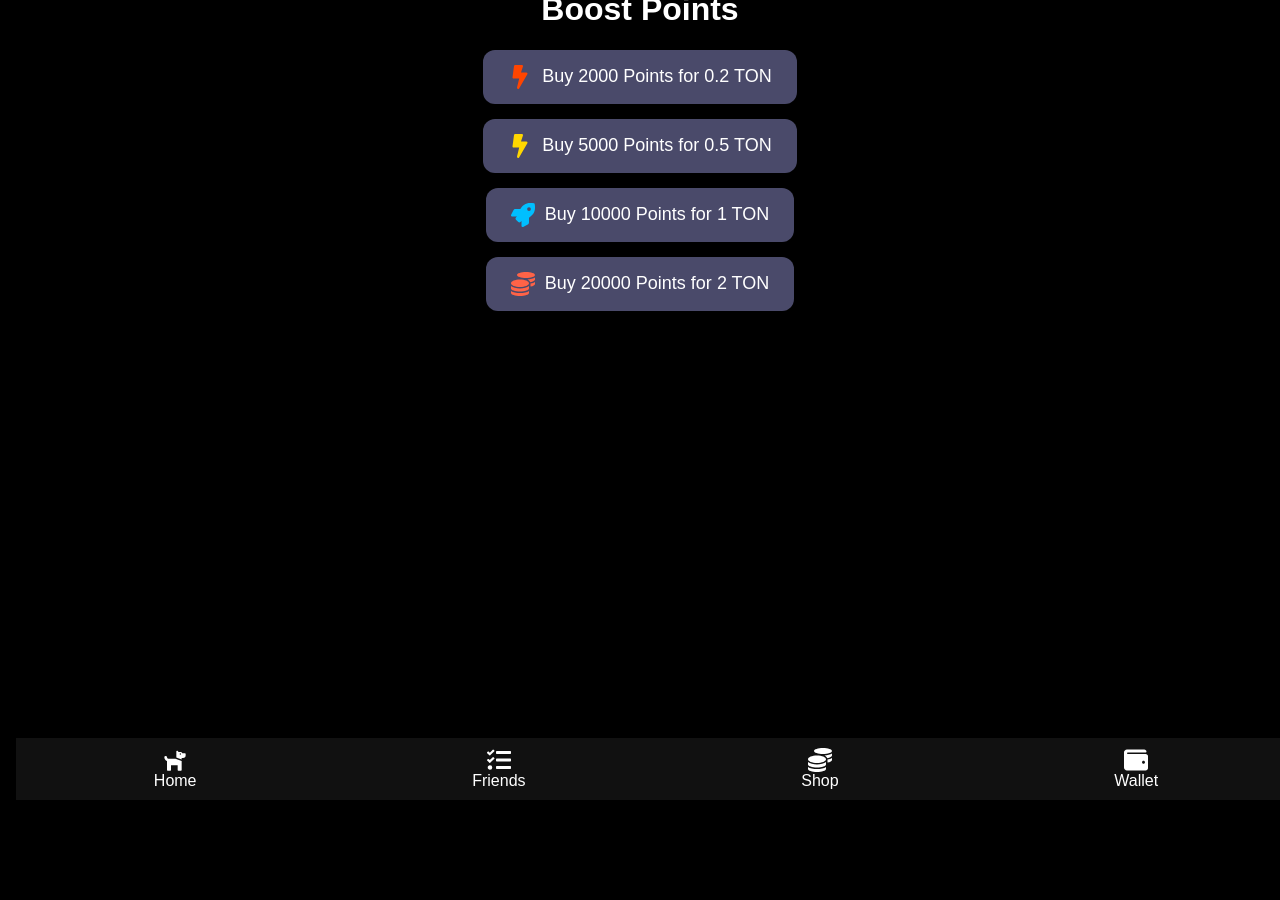
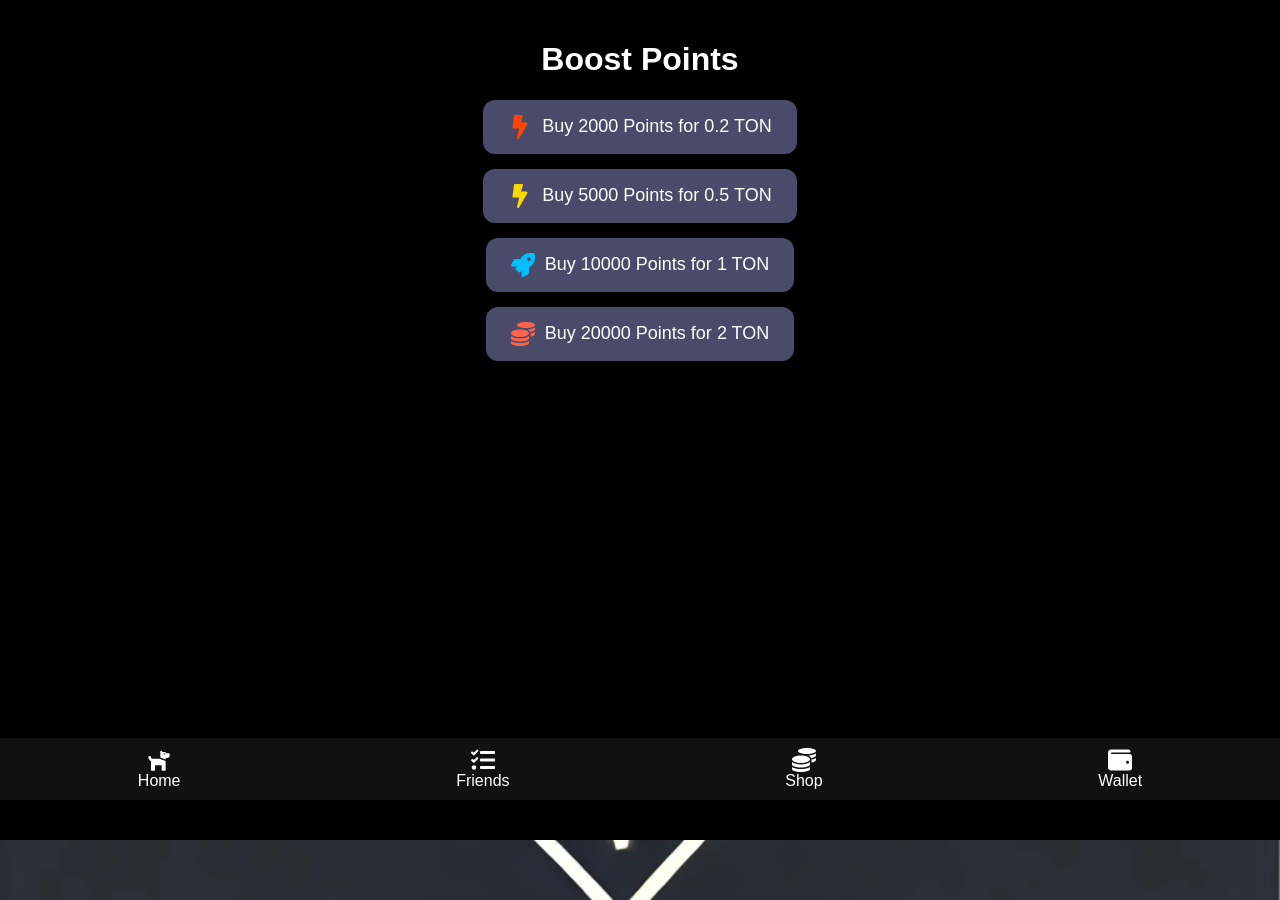
Before and after one commit to Rexdawn5/my-app-1, a React (Vite) app in the folder my-app/: page /boost in a window 1280 px wide. Before the commit the page ends 800 px from the top, so only its background shows below. Built offline with nearby package versions, Linux system fonts and the light colour scheme.

Commit message:
first commit

```diff
--- a/my-app/index.html
+++ b/my-app/index.html
@@ -1,10 +1,13 @@
-<!DOCTYPE html>
-<meta name="viewport" content="width=device-width, initial-scale=1, maximum-scale=1, user-scalable=no">
-    <title>spacedogs</title>
+<!doctype html>
+<html lang="en">
+  <head>
+    <meta charset="UTF-8" />
+    <link rel="icon" type="image/svg+xml" href="/vite.svg" />
+    <meta name="viewport" content="width=device-width, initial-scale=1.0" />
+    <title>Vite + React + TS</title>
   </head>
   <body>
     <div id="root"></div>
     <script type="module" src="/src/main.tsx"></script>
   </body>
 </html>
-<script src="https://telegram.org/js/telegram-web-app.js"></script>
--- a/my-app/src/App.css
+++ b/my-app/src/App.css
@@ -1,84 +1,26 @@
-#root {
-  max-width: 100%; /* Full width to adapt to the viewport */
-  margin: 0 auto;
-  padding: 1rem; /* Smaller padding for mobile compatibility */
-  text-align: center;
-  box-sizing: border-box; /* Ensure padding is included in the width */
+/* Global styles */
+body {
+  margin: 0;
+  padding: 0; /* Added padding reset */
+  font-family: Arial, sans-serif;
+  background-color: black;
+  color: white;
+  line-height: 1.5; /* Added for better readability */
 }
 
-/* Logo styles */
-.logo {
-  height: 4em; /* Smaller logo size for mobile */
-  padding: 1em;
-  will-change: filter;
-  transition: filter 300ms;
-}
-.logo:hover {
-  filter: drop-shadow(0 0 1.5em #646cffaa);
-}
-.logo.react:hover {
-  filter: drop-shadow(0 0 1.5em #61dafbaa);
+/* Links */
+a {
+  color: white;
+  text-decoration: none;
+  transition: color 0.3s ease; /* Smooth color transition on hover */
 }
 
-/* Spin animation for the logo with reduced duration on mobile */
-@keyframes logo-spin {
-  from {
-    transform: rotate(0deg);
-  }
-  to {
-    transform: rotate(360deg);
-  }
+a:hover {
+  color: lightgray;
 }
 
-/* Reduced animation speed on mobile devices */
-@media (prefers-reduced-motion: no-preference) {
-  a:nth-of-type(2) .logo {
-    animation: logo-spin infinite 15s linear; /* Slightly faster animation */
-  }
+/* Optional: Make links stand out more when focused */
+a:focus {
+  outline: 2px solid lightgray;
+  outline-offset: 2px;
 }
-
-/* Card styles */
-.card {
-  padding: 1.5em; /* Reduced padding for smaller screens */
-  margin: 1rem auto;
-  max-width: 90%; /* Keeps cards within screen width on mobile */
-  box-sizing: border-box;
-}
-
-/* Read-the-docs styling */
-.read-the-docs {
-  color: #888;
-  font-size: 0.9rem; /* Slightly smaller font for better mobile fit */
-}
-
-/* Responsive adjustments for smaller screens */
-@media (max-width: 768px) {
-  #root {
-    padding: 1rem; /* Reduce padding on smaller screens */
-  }
-  .logo {
-    height: 3em; /* Adjust logo size for smaller screens */
-  }
-  .card {
-    padding: 1em; /* Further reduce padding */
-  }
-  nav {
-    padding: 6px 0;
-  }
-  .read-the-docs {
-    font-size: 0.8rem; /* Adjust text size on small screens */
-  }
-}
-
-/* Ensure text size and padding for very small devices */
-@media (max-width: 480px) {
-  .card {
-    padding: 0.75em;
-  }
-  .logo {
-    height: 2.5em;
-  }
-  .read-the-docs {
-    font-size: 0.75rem;
-  }
-}
--- a/my-app/src/App.tsx
+++ b/my-app/src/App.tsx
@@ -1,37 +1,9 @@
 // src/App.tsx
-import React, { useEffect } from 'react';
+import React from 'react';
 import AppRouter from './router';
 
 const App: React.FC = () => {
-  useEffect(() => {
-    if (typeof window.Telegram !== "undefined" && window.Telegram.WebApp) {
-      const tg = window.Telegram.WebApp;
-
-      // Ensures the WebApp is fully loaded and triggers any necessary Telegram-specific actions
-      tg.ready();
-
-      // Conditionally show and hide the main button based on your needs
-      tg.MainButton.text = "Confirm";
-      tg.MainButton.color = "#4285F4"; // Example color
-      tg.MainButton.show(); // Show the button (you can remove this if you don’t need it)
-
-      // Hide the main button if you don’t want it displayed right away
-      // Remove or comment this out if the button needs to be visible initially
-      setTimeout(() => {
-        tg.MainButton.hide();
-      }, 2000); // Hides the button after 2 seconds
-
-      // Avoid calling tg.resize() explicitly – let the app adjust based on the container
-    } else {
-      console.warn("Telegram WebApp object is unavailable");
-    }
-  }, []);
-
-  return (
-    <div className="App">
-      <AppRouter />
-    </div>
-  );
+  return <AppRouter />;
 };
 
 export default App;
--- a/my-app/src/index.css
+++ b/my-app/src/index.css
@@ -1,11 +1,8 @@
-/* Global body styling */
 body {
   margin: 0;
   font-family: Arial, sans-serif;
   background-color: black;
   color: white;
-  height: 100%; /* Ensure body takes full height */
-  overflow-x: hidden; /* Prevent horizontal overflow */
 }
 
 a {
@@ -16,115 +13,3 @@ a {
 a:hover {
   color: lightgray;
 }
-
-/* Root container */
-#root {
-  max-width: 100%;  /* Full width */
-  margin: 0 auto;
-  padding: 1rem;    /* Smaller padding for mobile */
-  text-align: center;
-  box-sizing: border-box;
-  height: 100%;     /* Ensure root container takes full height */
-  display: flex;
-  flex-direction: column;
-  justify-content: center;  /* Center content vertically */
-}
-
-/* Logo styles */
-.logo {
-  height: 4em;
-  padding: 1em;
-  will-change: filter;
-  transition: filter 300ms;
-}
-
-.logo:hover {
-  filter: drop-shadow(0 0 1.5em #646cffaa);
-}
-
-.logo.react:hover {
-  filter: drop-shadow(0 0 1.5em #61dafbaa);
-}
-
-/* Logo spin animation */
-@keyframes logo-spin {
-  from {
-    transform: rotate(0deg);
-  }
-  to {
-    transform: rotate(360deg);
-  }
-}
-
-/* Main button spin animation for logo */
-@media (prefers-reduced-motion: no-preference) {
-  a:nth-of-type(2) .logo {
-    animation: logo-spin infinite 15s linear; /* Reduced animation speed */
-  }
-}
-
-/* Card styles */
-.card {
-  padding: 1.5em;   /* Base padding for cards */
-  margin: 1rem auto;
-  max-width: 90%;    /* Responsive card width */
-  box-sizing: border-box;
-}
-
-/* Text styling for read-the-docs */
-.read-the-docs {
-  color: #888;
-  font-size: 0.9rem;
-}
-
-/* Responsive adjustments */
-@media (max-width: 768px) {
-  #root {
-    padding: 1rem;
-  }
-
-  .logo {
-    height: 3em;
-  }
-
-  .card {
-    padding: 1em;
-  }
-
-  nav {
-    padding: 6px 0;
-  }
-
-  .read-the-docs {
-    font-size: 0.8rem;
-  }
-}
-
-/* Very small devices (max-width: 480px) */
-@media (max-width: 480px) {
-  .card {
-    padding: 0.75em;
-  }
-
-  .logo {
-    height: 2.5em;
-  }
-
-  .read-the-docs {
-    font-size: 0.75rem;
-  }
-}
-
-/* Mobile Viewport fixes for Telegram WebApp */
-html, body {
-  height: 100%;
-  overflow: hidden; /* Prevent scrolling issues on mobile */
-}
-
-#root {
-  height: 100%;
-  display: flex;
-  flex-direction: column;
-  justify-content: center;  /* Center content vertically */
-  box-sizing: border-box; /* Prevent overflow issues */
-}
```
Also changed, not shown: my-app/vercel.json (deleted).
